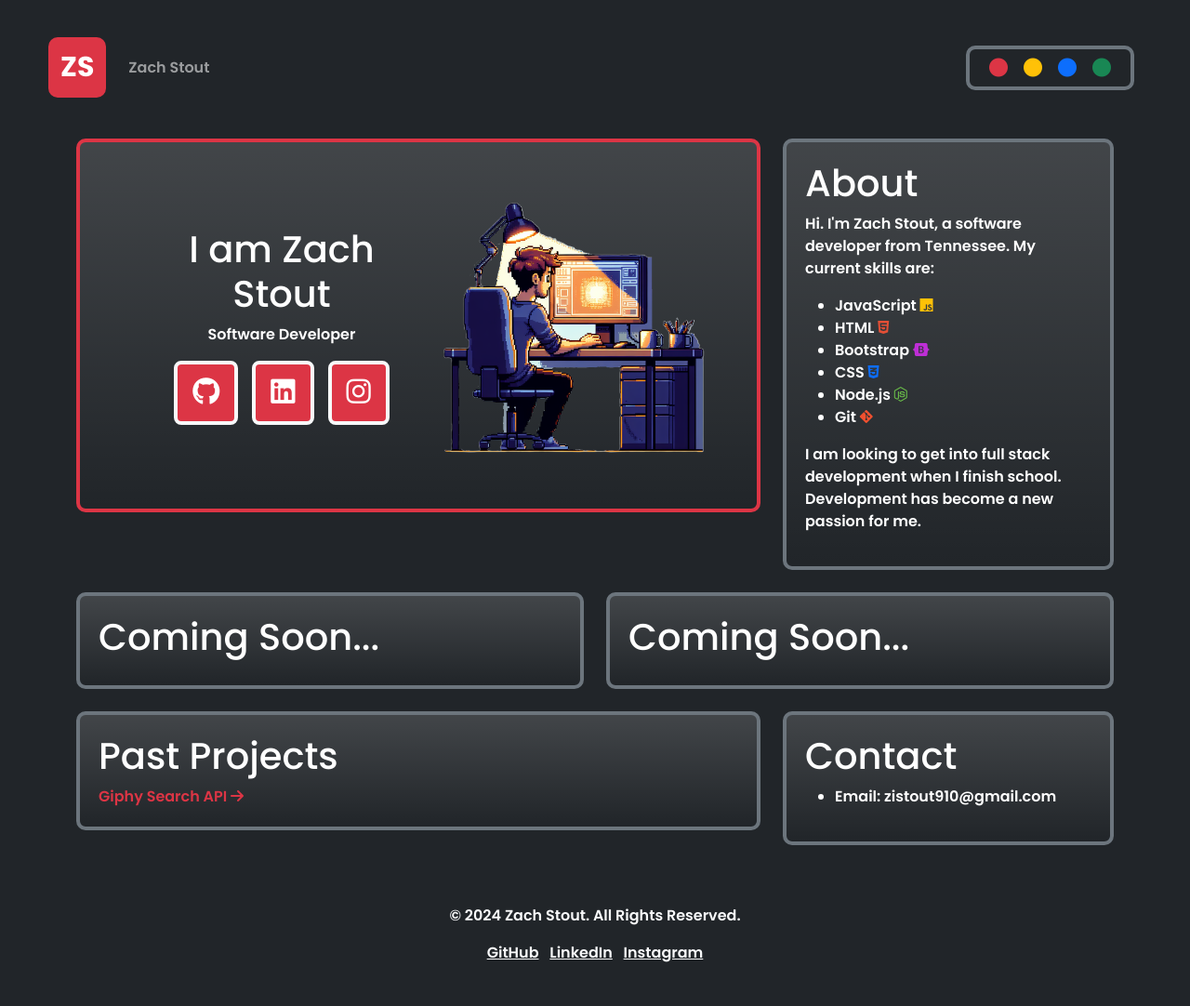
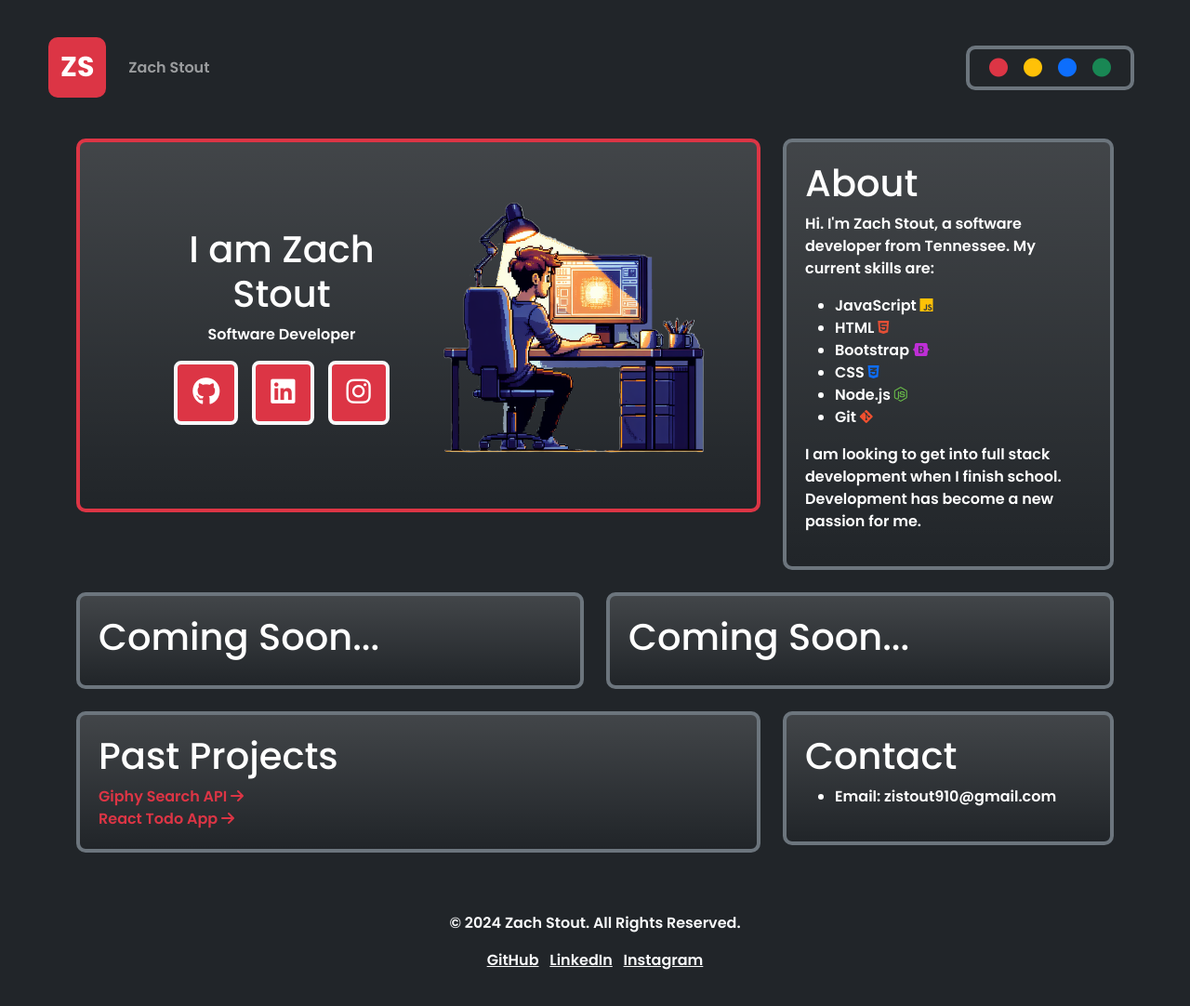
Before and after one commit to zstout910/Personal_Website, a plain HTML site: page index.html in a window 1280 px wide. Shown: the whole page at 93% size. Drawn offline with nearby package versions, Linux system fonts and the light colour scheme.

Commit message:
adding new project to porject section

```diff
--- a/index.html
+++ b/index.html
@@ -109,6 +109,8 @@
               <div class="container project-section">
                 <h1>Past Projects</h1>
                 <a class="project-link" href="https://zstout910.github.io/project2/">Giphy Search API <i class="fa-solid fa-arrow-right"></i></a>
+                <br/>
+                <a class="project-link" href="https://zstout910.github.io/task-app/">React Todo App <i class="fa-solid fa-arrow-right"></i></a>
                 </div>
             </div>
             <!--Contact Section-->
```
